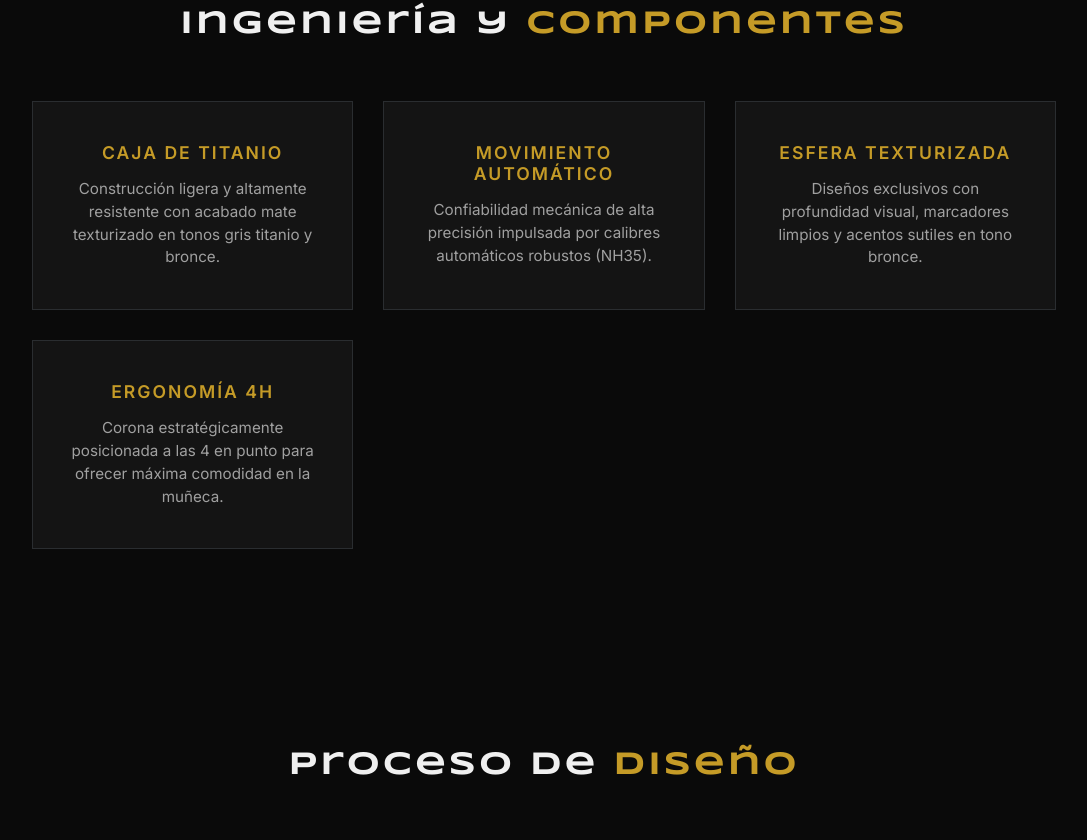
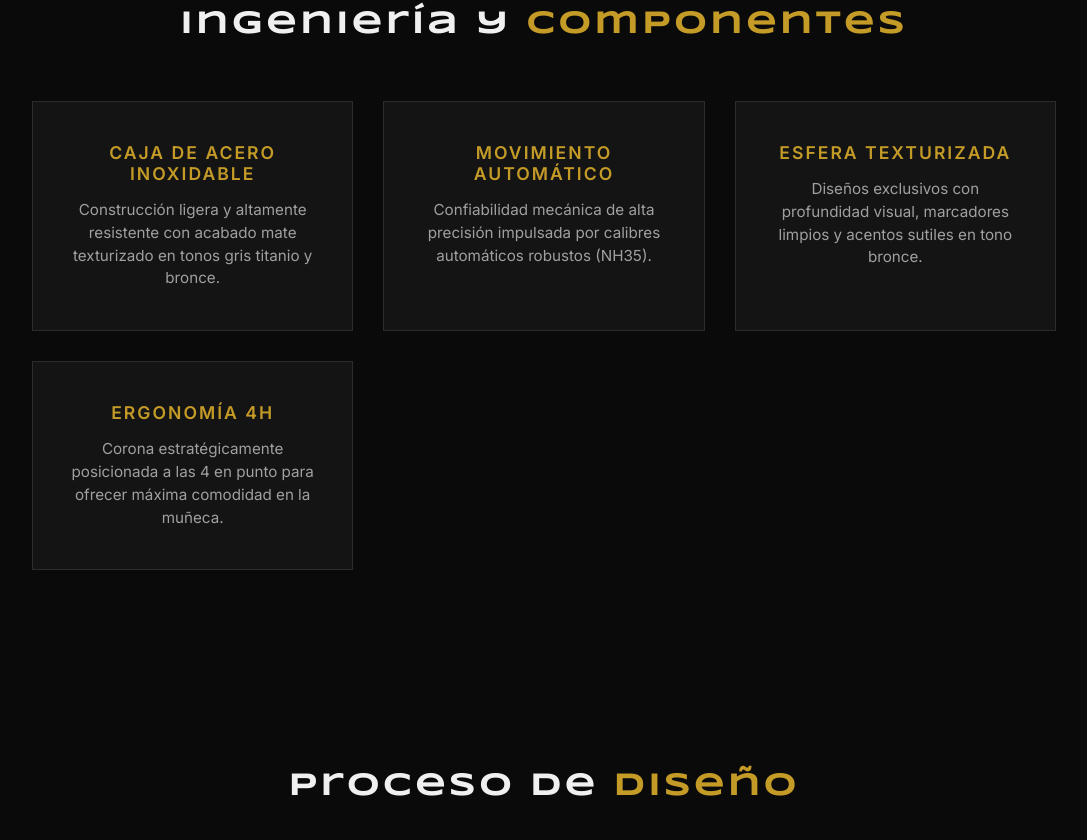
Before and after one commit to Bcorderocabrera/ANTICITERAWATCHES.COM, a plain HTML site: page index.html in a window 1280 px wide. Shown: the part 1462-2302 px from the top of the page, without its empty margins (96-1183 px from the left). Drawn offline with nearby package versions, Linux system fonts and the light colour scheme.

Commit message:
Fix HTML formatting and structure

```diff
--- a/index.html
+++ b/index.html
@@ -100,7 +100,7 @@
         <h2 class="section-title">Ingeniería y <span>Componentes</span></h2>
         <div class="specs-grid">
             <div class="spec-card">
-                <h3>Caja de Titanio</h3>
+                <h3>Caja de acero inoxidable</h3>
                 <p>Construcción ligera y altamente resistente con acabado mate texturizado en tonos gris titanio y bronce.</p>
             </div>
             <div class="spec-card">
```
